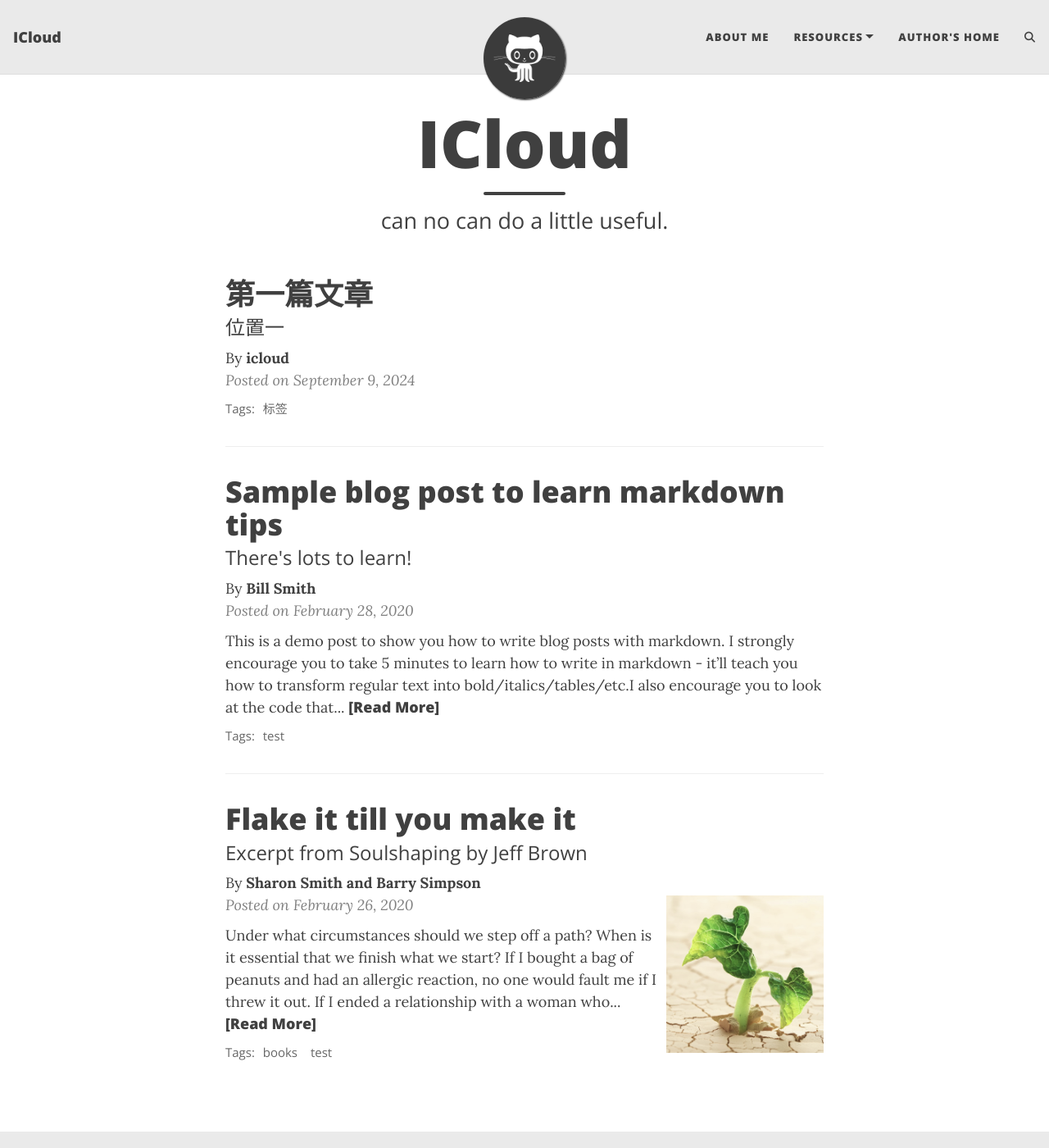
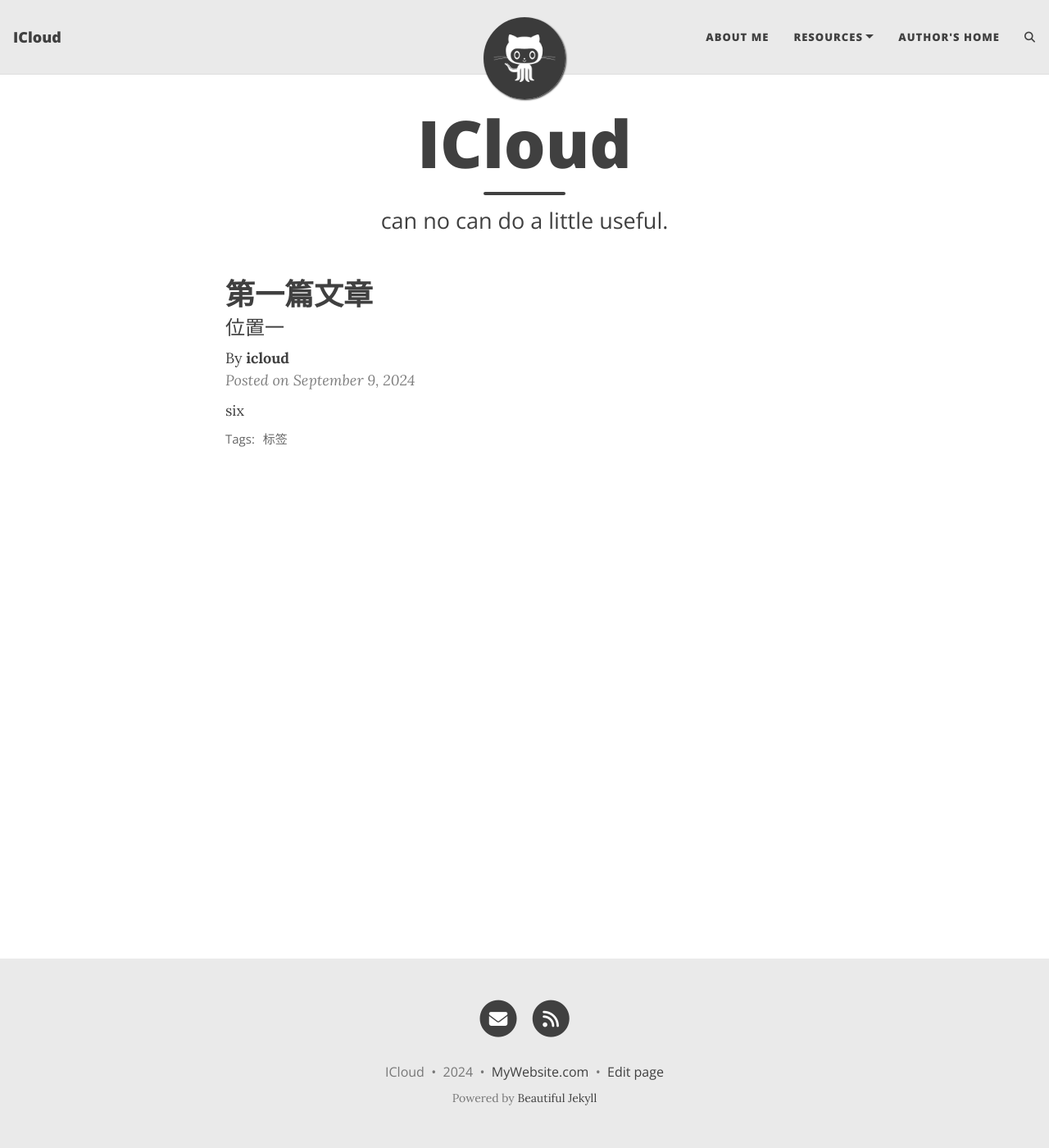
Before and after one commit to CloudLu8/icloud, a Jekyll site: the page built from index.html, in a window 1280 px wide and 1400 px high. Shown: the whole window at 82% size. Built offline with Jekyll 4.4.1, drawn with Linux system fonts in a browser that asks for light colours; the list of posts is cut into pages by our own code; comment, search, counter and statistics services are not loaded.

Commit message:
delete no useful

````diff
--- a/_posts/2020-02-26-flake-it-till-you-make-it.md
+++ /dev/null
@@ -1,18 +0,0 @@
----
-layout: post
-title: Flake it till you make it
-subtitle: Excerpt from Soulshaping by Jeff Brown
-cover-img: /assets/img/path.jpg
-thumbnail-img: /assets/img/thumb.png
-share-img: /assets/img/path.jpg
-tags: [books, test]
-author: Sharon Smith and Barry Simpson
----
-
-Under what circumstances should we step off a path? When is it essential that we finish what we start? If I bought a bag of peanuts and had an allergic reaction, no one would fault me if I threw it out. If I ended a relationship with a woman who hit me, no one would say that I had a commitment problem. But if I walk away from a seemingly secure route because my soul has other ideas, I am a flake?
-
-The truth is that no one else can definitively know the path we are here to walk. It’s tempting to listen—many of us long for the omnipotent other—but unless they are genuine psychic intuitives, they can’t know. All others can know is their own truth, and if they’ve actually done the work to excavate it, they will have the good sense to know that they cannot genuinely know anyone else’s. Only soul knows the path it is here to walk. Since you are the only one living in your temple, only you can know its scriptures and interpretive structure.
-
-At the heart of the struggle are two very different ideas of success—survival-driven and soul-driven. For survivalists, success is security, pragmatism, power over others. Success is the absence of material suffering, the nourishing of the soul be damned. It is an odd and ironic thing that most of the material power in our world often resides in the hands of younger souls. Still working in the egoic and material realms, they love the sensations of power and focus most of their energy on accumulation. Older souls tend not to be as materially driven. They have already played the worldly game in previous lives and they search for more subtle shades of meaning in this one—authentication rather than accumulation. They are often ignored by the culture at large, although they really are the truest warriors.
-
-A soulful notion of success rests on the actualization of our innate image. Success is simply the completion of a soul step, however unsightly it may be. We have finished what we started when the lesson is learned. What a fear-based culture calls a wonderful opportunity may be fruitless and misguided for the soul. Staying in a passionless relationship may satisfy our need for comfort, but it may stifle the soul. Becoming a famous lawyer is only worthwhile if the soul demands it. It is an essential failure if you are called to be a monastic this time around. If you need to explore and abandon ten careers in order to stretch your soul toward its innate image, then so be it. Flake it till you make it.
--- a/_posts/2020-02-28-sample-markdown.md
+++ /dev/null
@@ -1,95 +0,0 @@
----
-layout: post
-title: Sample blog post to learn markdown tips
-subtitle: There's lots to learn!
-gh-repo: daattali/beautiful-jekyll
-gh-badge: [star, fork, follow]
-tags: [test]
-comments: true
-mathjax: true
-author: Bill Smith
----
-
-{: .box-success}
-This is a demo post to show you how to write blog posts with markdown.  I strongly encourage you to [take 5 minutes to learn how to write in markdown](https://markdowntutorial.com/) - it'll teach you how to transform regular text into bold/italics/tables/etc.<br/>I also encourage you to look at the [code that created this post](https://raw.githubusercontent.com/daattali/beautiful-jekyll/master/_posts/2020-02-28-sample-markdown.md) to learn some more advanced tips about using markdown in Beautiful Jekyll.
-
-**Here is some bold text**
-
-## Here is a secondary heading
-
-[This is a link to a different site](https://deanattali.com/) and [this is a link to a section inside this page](#local-urls).
-
-Here's a table:
-
-| Number | Next number | Previous number |
-| :------ |:--- | :--- |
-| Five | Six | Four |
-| Ten | Eleven | Nine |
-| Seven | Eight | Six |
-| Two | Three | One |
-
-You can use [MathJax](https://www.mathjax.org/) to write LaTeX expressions. For example:
-When \\(a \ne 0\\), there are two solutions to \\(ax^2 + bx + c = 0\\) and they are $$x = {-b \pm \sqrt{b^2-4ac} \over 2a}.$$
-
-How about a yummy crepe?
-
-![Crepe](https://beautifuljekyll.com/assets/img/crepe.jpg)
-
-It can also be centered!
-
-![Crepe](https://beautifuljekyll.com/assets/img/crepe.jpg){: .mx-auto.d-block :}
-
-Here's a code chunk:
-
-~~~
-var foo = function(x) {
-  return(x + 5);
-}
-foo(3)
-~~~
-
-And here is the same code with syntax highlighting:
-
-```javascript
-var foo = function(x) {
-  return(x + 5);
-}
-foo(3)
-```
-
-And here is the same code yet again but with line numbers:
-
-{% highlight javascript linenos %}
-var foo = function(x) {
-  return(x + 5);
-}
-foo(3)
-{% endhighlight %}
-
-## Boxes
-You can add notification, warning and error boxes like this:
-
-### Notification
-
-{: .box-note}
-**Note:** This is a notification box.
-
-### Warning
-
-{: .box-warning}
-**Warning:** This is a warning box.
-
-### Error
-
-{: .box-error}
-**Error:** This is an error box.
-
-## Local URLs in project sites {#local-urls}
-
-When hosting a *project site* on GitHub Pages (for example, `https://USERNAME.github.io/MyProject`), URLs that begin with `/` and refer to local files may not work correctly due to how the root URL (`/`) is interpreted by GitHub Pages. You can read more about it [in the FAQ](https://beautifuljekyll.com/faq/#links-in-project-page). To demonstrate the issue, the following local image will be broken **if your site is a project site:**
-
-![Crepe](/assets/img/crepe.jpg)
-
-If the above image is broken, then you'll need to follow the instructions [in the FAQ](https://beautifuljekyll.com/faq/#links-in-project-page). Here is proof that it can be fixed:
-
-![Crepe]({{ '/assets/img/crepe.jpg' | relative_url }})
--- a/_posts/2024-09-09-hello-world.md
+++ b/_posts/2024-09-09-hello-world.md
@@ -9,3 +9,4 @@ comments: true
 mathjax: true
 author: icloud
 ---
+six
````
